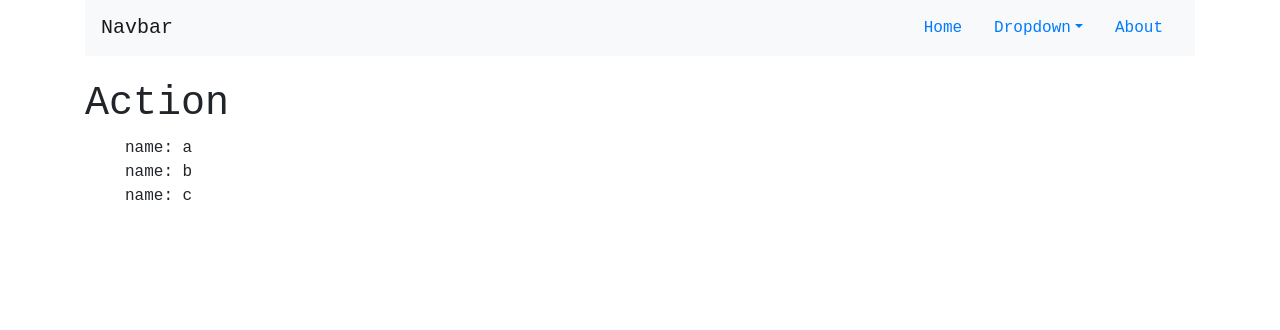
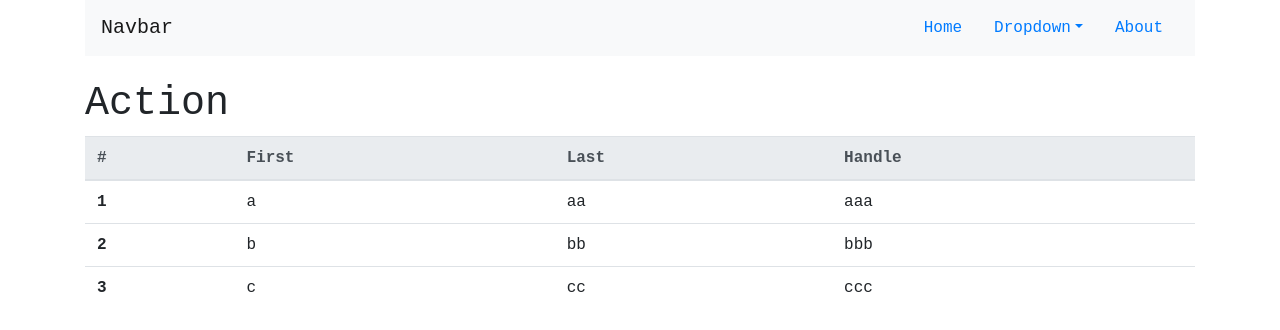
Before and after one commit to qcjn/react-bootstrap-pudriu, a React (Create React App) app: page /action in a window 1280 px wide. Shown: the top 330 px of the page. Built offline with nearby package versions, Linux system fonts and the light colour scheme.

Commit message:
1 file modified

```diff
--- a/Action.js
+++ b/Action.js
@@ -4,14 +4,34 @@ import Layout from "./Layout";
 export default () => (
   <Layout>
     <h1>Action</h1>
-    <ul>{listItems}</ul>
+
+    <table className="table">
+      <thead className="thead-light">
+        <tr>
+          <th scope="col">#</th>
+          <th scope="col">First</th>
+          <th scope="col">Last</th>
+          <th scope="col">Handle</th>
+        </tr>
+      </thead>
+      <tbody>
+        {listItems}
+      </tbody>
+    </table>
   </Layout>
 )
 
 
-const arr = [{name:"a"}, {name:"b"} , {name:"c"}]
+const arr = [
+  {first:"a", last:"aa", handle:"aaa"},
+  {first:"b", last:"bb", handle:"bbb"},
+  {first:"c", last:"cc", handle:"ccc"}
+]
 const listItems = arr.map(item => (
-  <div>
-  name: {item.name}
-  </div>
+  <tr>
+    <th scope="row">{arr.indexOf(item) + 1}</th>
+    <td>{item.first}</td>
+    <td>{item.last}</td>
+    <td>{item.handle}</td>
+  </tr>
 ))
```
